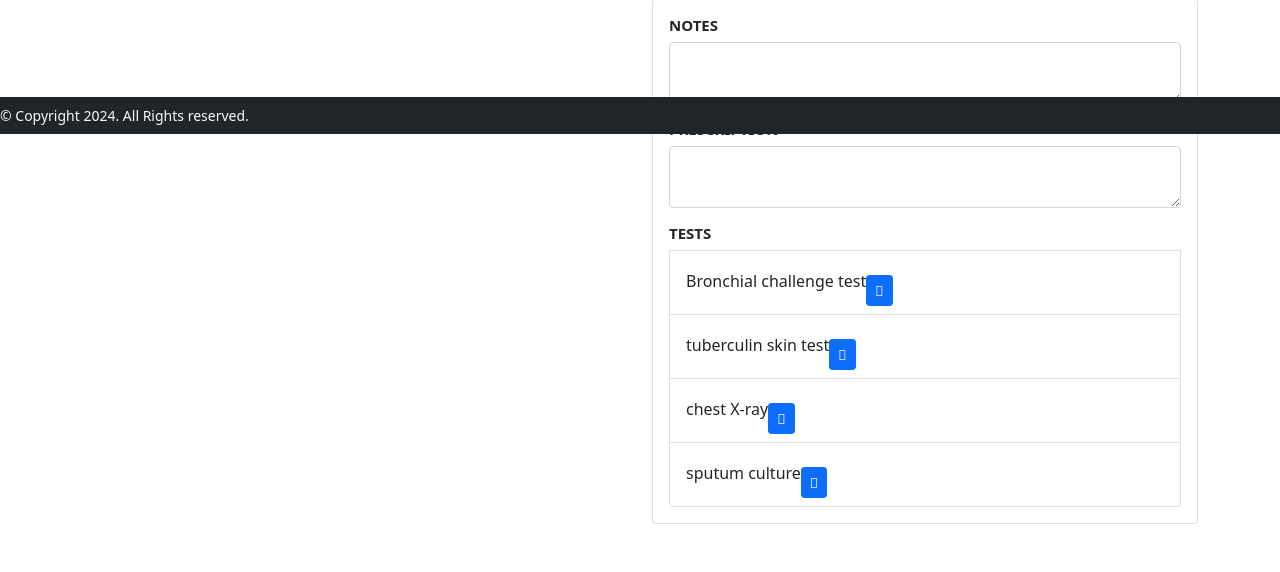
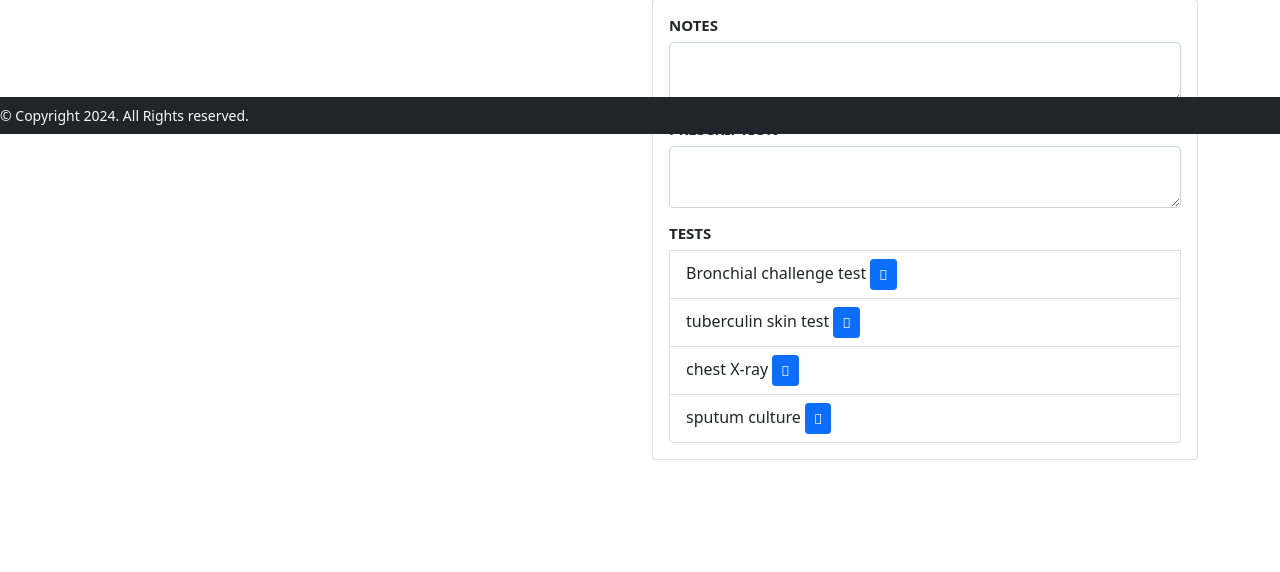
Before and after one commit to deschi0000/cs50web_capstone, a Django app: page /patientinfo/1/edit in a window 1280 px wide. Shown: the part 666-1238 px from the top of the page. After the commit the page ends 1126 px from the top, so only its background shows below. Run offline with Django 4.2, Linux system fonts and the light colour scheme; data comes from the database, SQL or seed files in the repository; some libraries are stand-ins or nearby versions.

Commit message:
edit the button for edit patient page

```diff
--- a/medicAI/templates/medicAI/editpatientinfo.html
+++ b/medicAI/templates/medicAI/editpatientinfo.html
@@ -117,7 +117,12 @@
                         <ul class="list-group">
                             <h5 class="card-title" style="font-size: 15px; font-weight: bold; margin-top: 1rem;">TESTS</h5>
                             {% for test in tests %}
-                                <li class="list-group-item">{{ test.test_name }}<button class="btn btn-primary btn-sm" style="margin-top: 1rem;" type="submit"><i class="fa-solid fa-trash"></i></button></li>
+                                <li class="list-group-item">{{ test.test_name }}
+                                    <button type="button" class="btn btn-primary btn-sm test-delete">
+                                        <i class="fa-solid fa-trash test-delete"></i>
+                                    </button>
+                                </li>
+                                <!-- <button class="btn btn-primary btn-sm test-delete" style="margin-top: 1rem;"><i class="fa-solid fa-trash"></i></button></li> -->
                             {% endfor %}
                         </ul>
                     </div>
```
